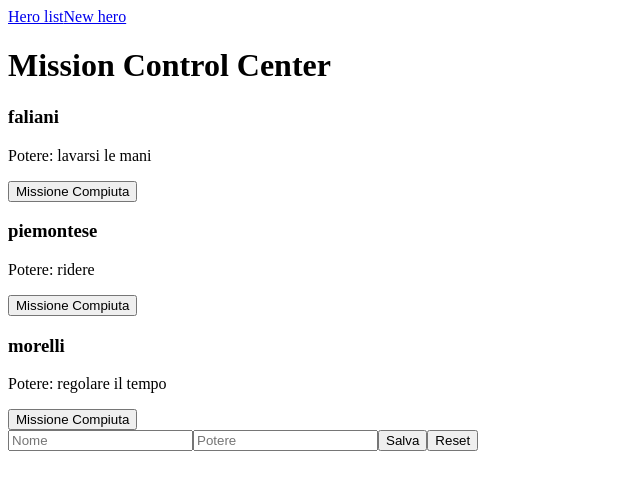
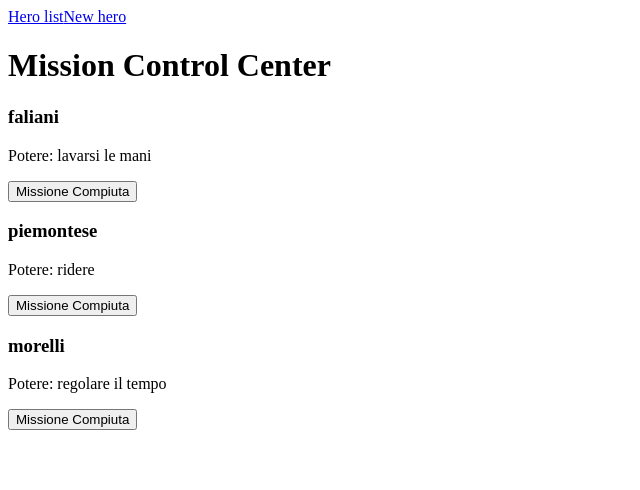
Before and after one commit to andreygonza77/hero-angular, an Angular app: page / in a window 1280 px wide. Shown: the top 490 px of the page, without its empty margins (0-640 px from the left). Built offline with nearby package versions, Linux system fonts and the light colour scheme.

Commit message:
routes working: 2nd page's buttons don't work

```diff
--- a/src/app/app.routes.ts
+++ b/src/app/app.routes.ts
@@ -1,10 +1,11 @@
 import { Routes } from '@angular/router';
 import { HeroList } from './components/hero-list/hero-list';
 import { HeroEdit } from './components/hero-edit/hero-edit';
+import { HeroCard } from './components/hero-card/hero-card';
 
 export const routes: Routes = [
     { path: '', component: HeroList },
     { path: 'hero', component: HeroEdit },
-    { path: 'hero/:id', component: HeroEdit },
+    { path: 'hero/:id', component: HeroCard },
     { path: '**', redirectTo: '' }
 ];
--- a/src/app/components/hero-card/hero-card.ts
+++ b/src/app/components/hero-card/hero-card.ts
@@ -1,6 +1,7 @@
 import { Component, EventEmitter, Input, Output } from '@angular/core';
 import { Hero } from '../../models/hero.model';
 import { CommonModule } from '@angular/common';
+import { HeroService } from '../../services/hero-service';
 
 @Component({
   selector: 'app-hero',
@@ -12,6 +13,9 @@ export class HeroCard {
   @Input() hero!: Hero;
   @Output() onMissionDone = new EventEmitter<Hero>();
 
+   constructor(private HeroService:  HeroService) {
+
+    }
   notifyParent() {
     this.onMissionDone.emit(this.hero);
   }
--- a/src/app/components/hero-edit/hero-edit.html
+++ b/src/app/components/hero-edit/hero-edit.html
@@ -1,4 +1,4 @@
 <input [(ngModel)]="hero.nome" name="nome" placeholder="Nome" />
 <input [(ngModel)]="hero.potere" name="potere" placeholder="Potere" />
-<button (click)="save()" >Salva</button>
-<button (click)="reset()">Reset</button>
+<button (click)="saveHero()" >Salva</button>
+<button (click)="resetSelectedHero()">Reset</button>
--- a/src/app/components/hero-edit/hero-edit.ts
+++ b/src/app/components/hero-edit/hero-edit.ts
@@ -1,6 +1,7 @@
 import { Component, EventEmitter, Input, Output } from '@angular/core';
 import { FormsModule } from '@angular/forms';
 import { Hero } from '../../models/hero.model';
+import { HeroService } from '../../services/hero-service';
 
 @Component({
   selector: 'app-hero-edit',
@@ -17,21 +18,16 @@ export class HeroEdit {
   };
   @Output() onSave = new EventEmitter<Hero>();
 
-  save() {
-    // this.hero.id = this.hero.id === null ? -1 : this.hero.id;
-    if (typeof this.hero.id === 'undefined' || this.hero.id === null) {
-      this.hero.id = -1;
-    }
-    this.onSave.emit(this.hero);
-    this.reset();
+  constructor(private HeroService: HeroService) {}
+
+  ngOnInit() {}
+
+  saveHero() {
+    this.HeroService.saveHero(this.hero);
+    this.HeroService.resetSelectedHero();
   }
 
-  reset() {
-    this.hero = {
-      id: -1,
-      nome: "",
-      potere: "",
-      completata: false
-    };
+  resetSelectedHero() {
+    this.HeroService.resetSelectedHero();
   }
 }
--- a/src/app/components/hero-list/hero-list.html
+++ b/src/app/components/hero-list/hero-list.html
@@ -7,8 +7,3 @@
     (click)="selectHero(h)">
   </app-hero>
 </div>
-
-<app-hero-edit
-  [hero]="heroSelected"
-  (onSave)="saveHero($event)">
-</app-hero-edit>
--- a/src/app/components/hero-list/hero-list.ts
+++ b/src/app/components/hero-list/hero-list.ts
@@ -1,36 +1,40 @@
-import { Component } from '@angular/core';
+import { AfterViewInit, Component, OnInit } from '@angular/core';
+import { Hero } from '../../models/hero.model';
 import { CommonModule } from '@angular/common';
-import { Hero } from '../../models/hero.model';
 import { HeroCard } from '../hero-card/hero-card';
-import { HeroEdit } from '../hero-edit/hero-edit';
 import { HeroService } from '../../services/hero-service';
 
 @Component({
   selector: 'app-hero-list',
-  imports: [HeroCard, CommonModule, HeroEdit],
+  imports: [HeroCard, CommonModule],
   templateUrl: './hero-list.html',
   styleUrl: './hero-list.css',
 })
-export class HeroList {
-  constructor(private heroService: HeroService) {}
+export class HeroList implements OnInit, AfterViewInit {
+  heroSelected: Hero = {} as Hero;
+  heroes!: Hero[];
+  contatore = 0;
 
-  get heroes() {
-    return this.heroService.heroList();
+  constructor(private HeroService:  HeroService) {
   }
 
-  get heroSelected() {
-    return this.heroService.heroSelected;
+  ngOnInit() {
+    this.heroes = this.HeroService.heroList();
   }
 
-  markAsDone(hero: Hero) {
-    this.heroService.markAsDone(hero);
+  ngAfterViewInit() {
+    console.log("ngAfterViewInit");
   }
 
-  selectHero(hero: Hero) {
-    this.heroService.selectHero(hero);
+  markAsDone(hero: Hero): void {
+    this.HeroService.markAsDone(hero);
   }
 
-  saveHero(hero: Hero) {
-    this.heroService.saveHero(hero);
+  selectHero(hero: Hero): void {
+    this.HeroService.selectHero(hero);
+  }
+
+  saveHero(hero: Hero): void {
+    this.HeroService.saveHero(hero);
   }
 }
```
